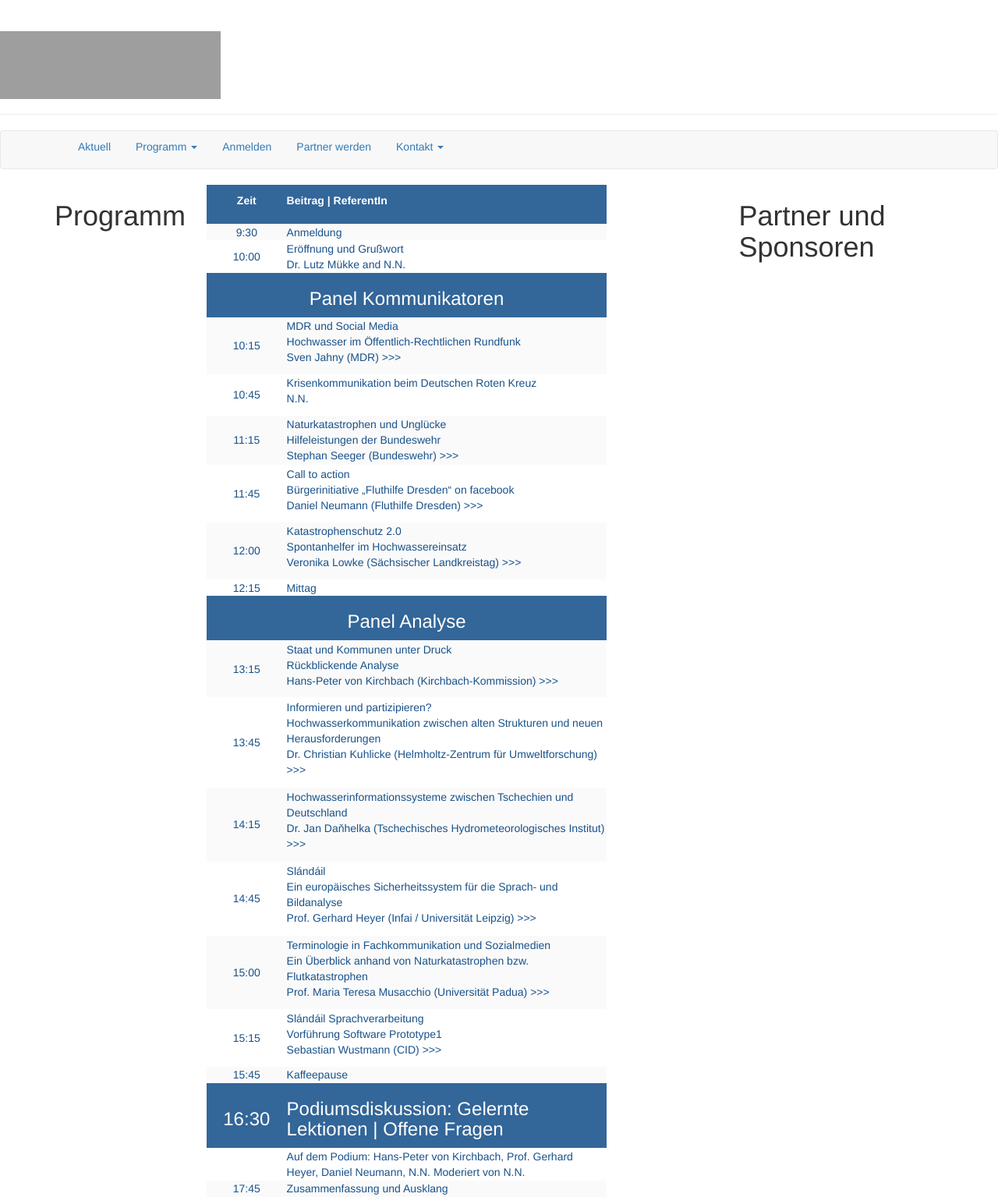
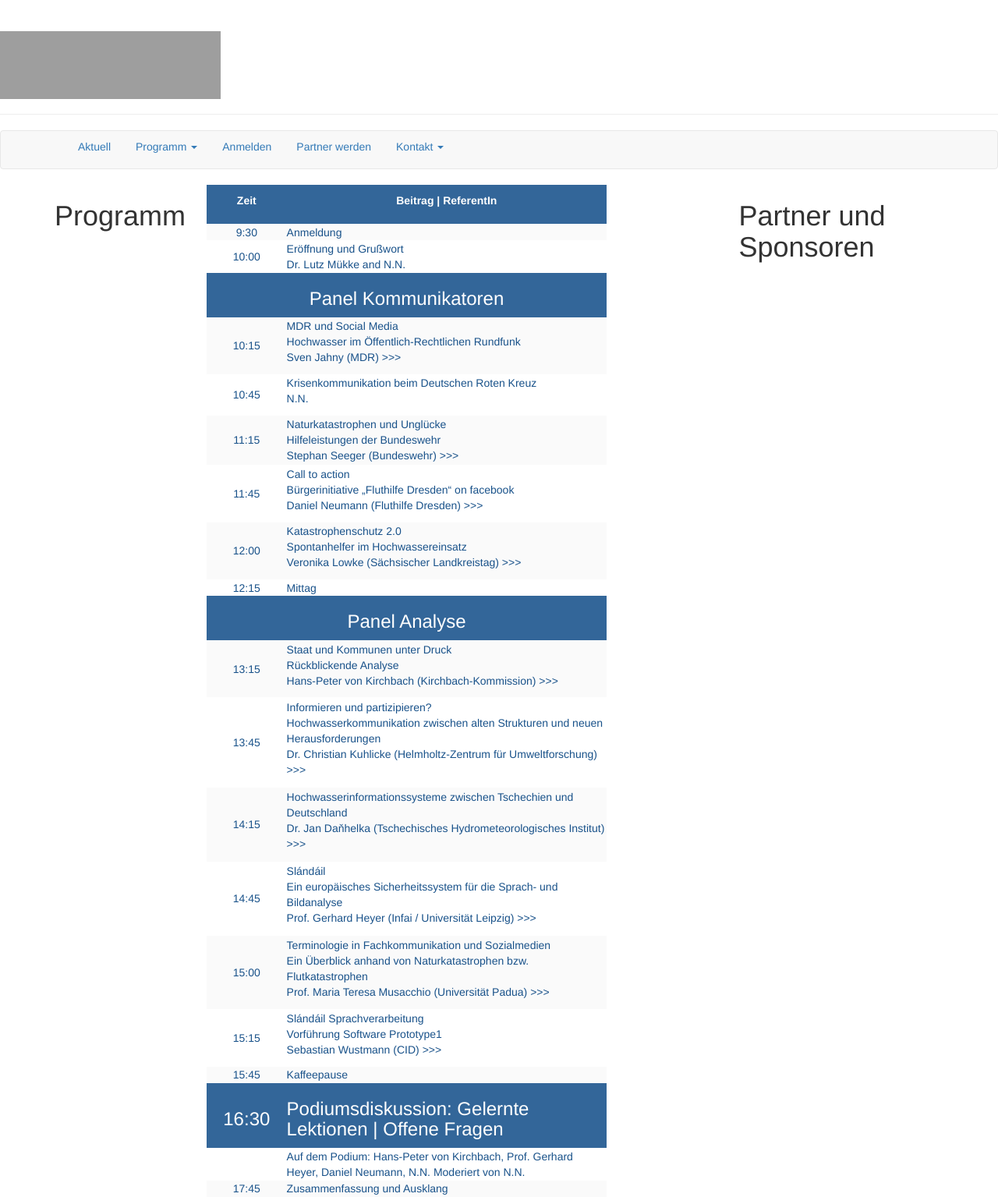
Before and after one commit to susedev/test, a Jekyll site: the page built from programm-uebersicht.html, in a window 1280 px wide. Shown: the whole page at 78% size. Built offline with Jekyll 4.4.1, drawn with Linux system fonts in a browser that asks for light colours; nearby versions of some CDN libraries; grey boxes are pictures that could not be loaded.

Commit message:
Edit from JekyllCMS

```diff
--- a/programm-uebersicht.html
+++ b/programm-uebersicht.html
@@ -7,7 +7,7 @@ title: Programm
 			<th scope="col" style="background-color: rgb(51, 102, 153); border-color: rgb(255, 255, 255); width: 100px; text-align: center; vertical-align: middle; height: 50px;">
 			<p><span style="color:#FFFFFF;">Zeit</span></p>
 			</th>
-			<th scope="col" style="background-color: rgb(51, 102, 153); border-color: rgb(255, 255, 255); text-align: left; vertical-align: middle; width: 400px; height: 50px;">
+			<th scope="col" style="background-color: rgb(51, 102, 153); border-color: rgb(255, 255, 255); text-align: center; vertical-align: middle; width: 400px; height: 50px;">
 			<p><span style="color:#FFFFFF;">Beitrag | ReferentIn</span></p>
 			</th>
 		</tr>
```
